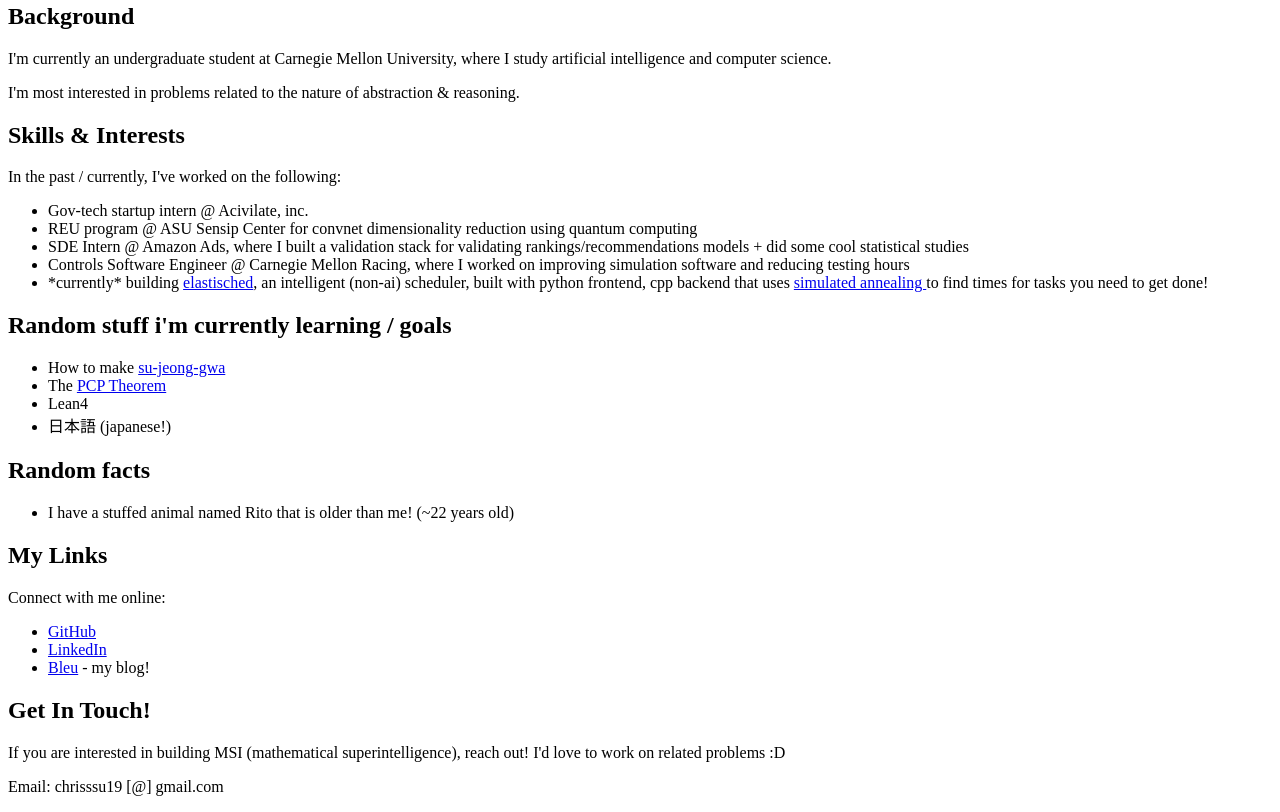
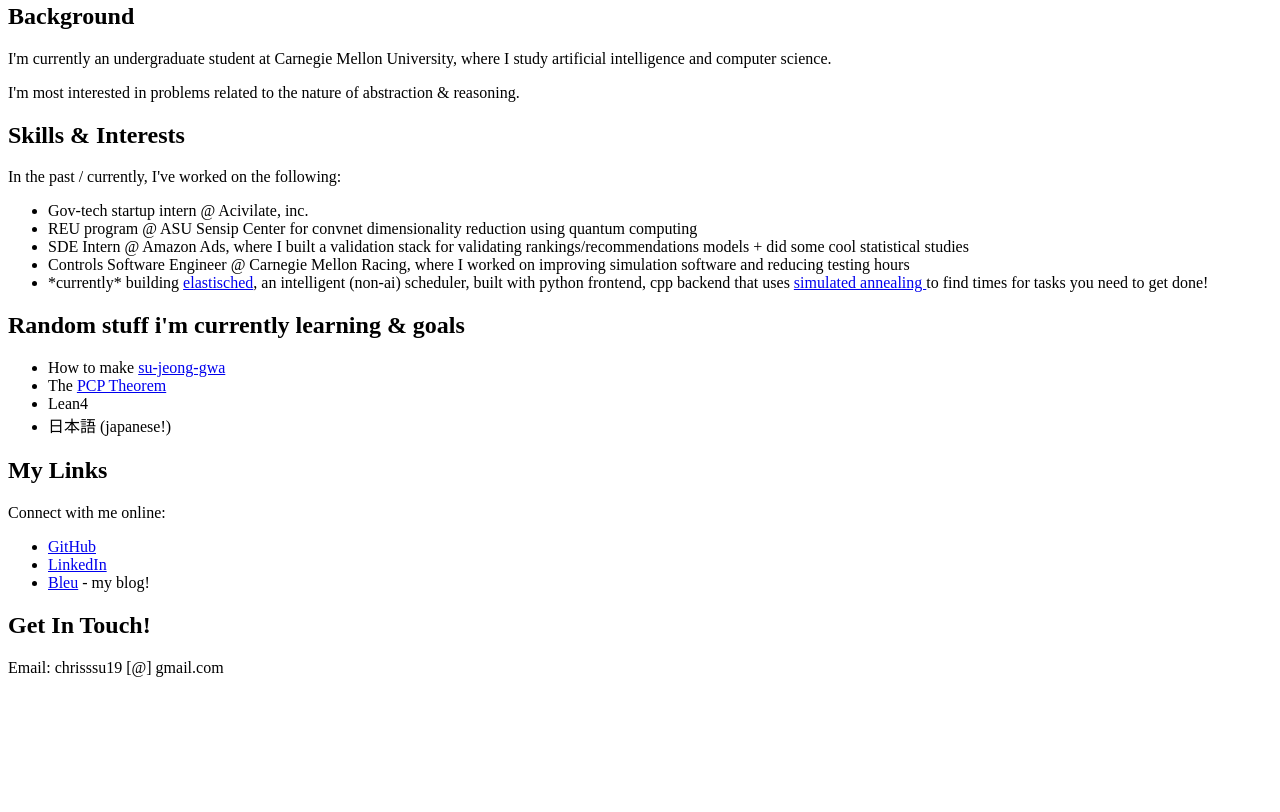
Before and after one commit to chrissuu/portfolio, a plain HTML site: page index.html in a window 1280 px wide. Shown: the part 332-1144 px from the top of the page. After the commit the page ends 1025 px from the top, so only its background shows below. Drawn offline with Linux system fonts and the light colour scheme.

Commit message:
New index

```diff
--- a/index.html
+++ b/index.html
@@ -28,17 +28,12 @@
         <li>*currently* building <a href="https://www.github.com/chrissuu/elastisched">elastisched</a>, an intelligent (non-ai) scheduler, built with python frontend, cpp backend that uses <a href="https://en.wikipedia.org/wiki/Simulated_annealing">simulated annealing </a> to find times for tasks you need to get done!</li>
     </ul>
 
-    <h2>Random stuff i'm currently learning / goals</h2>
+    <h2>Random stuff i'm currently learning & goals</h2>
     <ul>
         <li>How to make <a href="https://en.wikipedia.org/wiki/Sujeonggwa">su-jeong-gwa</a></li>
         <li>The <a href="https://en.wikipedia.org/wiki/PCP_theorem">PCP Theorem</a></li>
         <li>Lean4</li>
         <li>日本語 (japanese!)</li>
-    </ul>
-
-    <h2>Random facts</h2>
-    <ul>
-        <li>I have a stuffed animal named Rito that is older than me! (~22 years old)</li>
     </ul>
 
     <h2>My Links</h2>
@@ -50,7 +45,6 @@
     </ul>
 
     <h2>Get In Touch!</h2>
-    <p>If you are interested in building MSI (mathematical superintelligence), reach out! I'd love to work on related problems :D</p>
     <p>Email: chrisssu19 [@] gmail.com</a></p>
 </body>
 </html>
```
